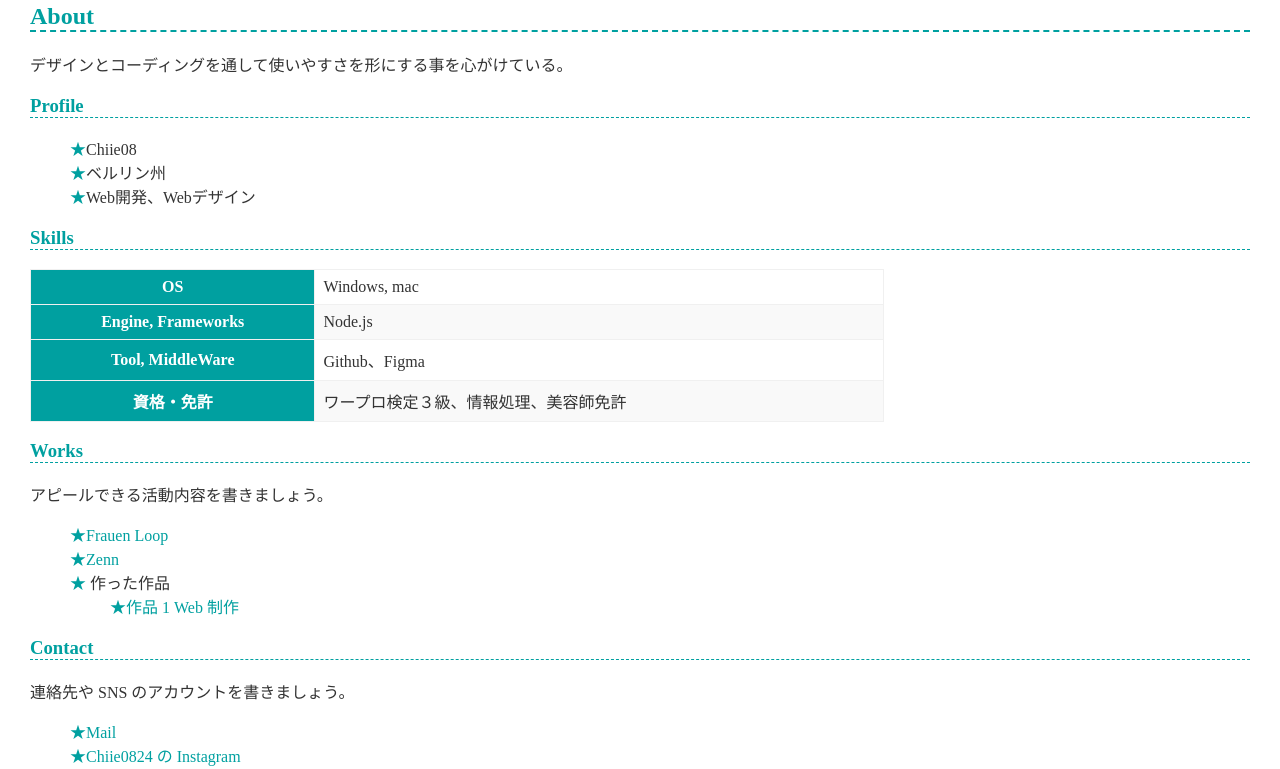
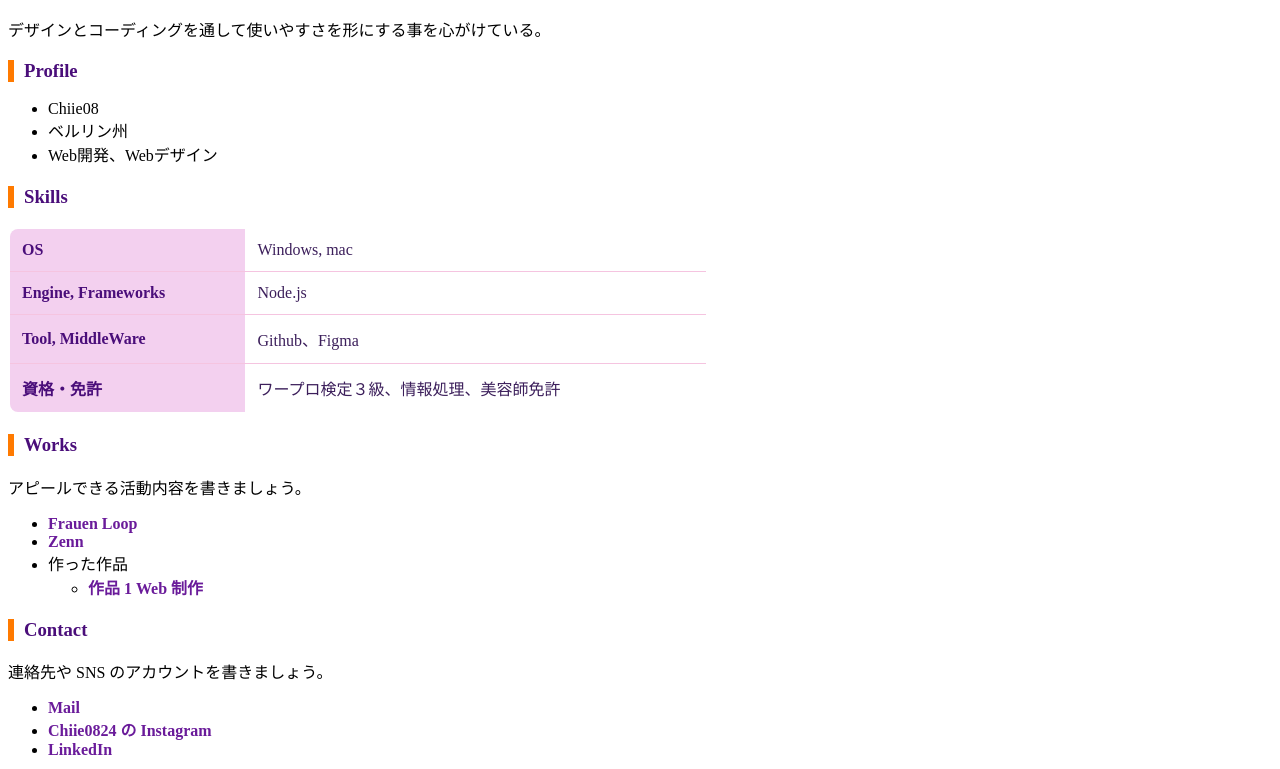
Before and after one commit to Chiie08/Chiie08.github.io, a plain HTML site: page index.html in a window 1280 px wide. Shown: the part 110-879 px from the top of the page. Drawn offline with Linux system fonts and the light colour scheme.

Commit message:
cssの追加

```diff
--- a/style.css
+++ b/style.css
@@ -1,77 +1,62 @@
-/* --------------------
-        全体
--------------------- */
-
-:root {
-  --theme-color: #00a0a0;
+<style>
+  body {
+    background-color: #ffe8f3;
+    color: #3c1f5b;
+    font-family: Arial, "Hiragino Sans", Meiryo, sans-serif;
+    line-height: 1.8;
+    margin: 30px;
   }
 
-* {
-  box-sizing: border-box;
+  h1, h2, h3 {
+    color: #4a0e7a;
+    border-left: 6px solid #ff7a00;
+    padding-left: 10px;
   }
 
-html, body {
-  width: 100%;
-  height: 100%;
+  a {
+    color: #6a1b9a;
+    text-decoration: none;
+    font-weight: bold;
   }
 
-body {
-  margin: 0;
-  padding: 30px;
-  color: #333;
+  a:hover {
+    color: #ff7a00;
+    text-decoration: underline;
   }
 
-/* --------------------
-        見出し
--------------------- */
-
-h1, h2, h3 {
-  color: var(--theme-color);
-  border-bottom: dashed 0.1em var(--theme-color);
+  ul {
+    margin-bottom: 20px;
   }
 
-/* --------------------
-        リンク
--------------------- */
-
-a {
-  color: var(--theme-color);
-  text-decoration: none;
+  table {
+    border-collapse: collapse;
+    width: 100%;
+    max-width: 700px;
+    background: #ffffff;
+    border: 2px solid #ffb4d9;
+    border-radius: 10px;
+    overflow: hidden;
+    margin-bottom: 20px;
   }
 
-/* --------------------
-        リスト
--------------------- */
-
-ul {
-  list-style: none;
-}
-li:before {
-  content: "★";
-  color: var(--theme-color);
+  th, td {
+    padding: 12px;
+    border-bottom: 1px solid #f5c4e0;
   }
 
-/* --------------------
-          表
--------------------- */
+  th {
+    background-color: #f3d0ef;
+    color: #4a0e7a;
+    text-align: left;
+  }
 
-table {
-  border-spacing: 0;
-  border-collapse: collapse;
-  border: solid 1px #f0f0f0;
-  min-width: 70%;
+  td {
+    background-color: #fff;
+    color: #3c1f5b;
   }
-tr {
-  background-color: #fff;
+
+  strong, .highlight {
+    color: #ff7a00;
+    font-weight: bold;
   }
-tr:nth-child(2n) {
-  background-color: #f9f9f9;
-}
-th {
-  background: var(--theme-color);
-  color: #fff;
-}
-th, td {
-  border: solid 1px #f0f0f0;
-  padding: 0.5rem;
-}
+</style>
```
Lines whose indentation alone changed are shown as unchanged.
